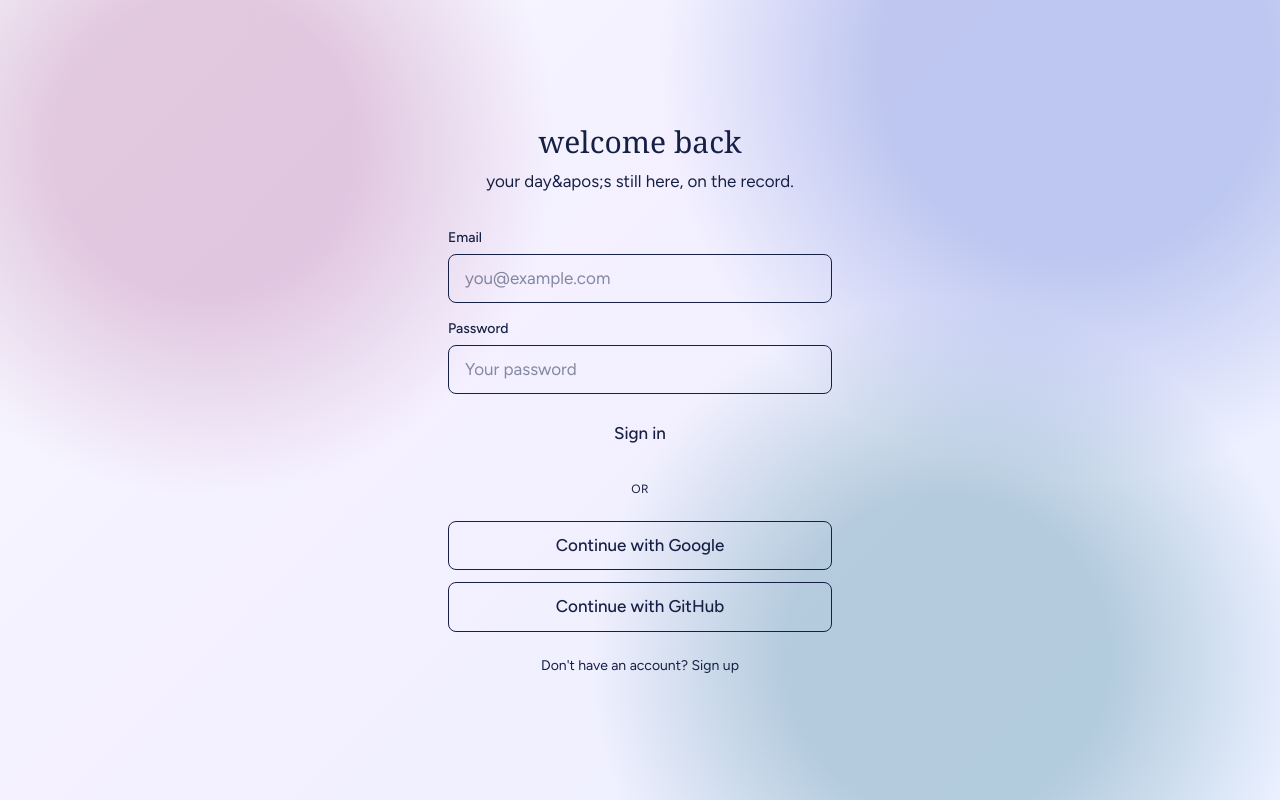
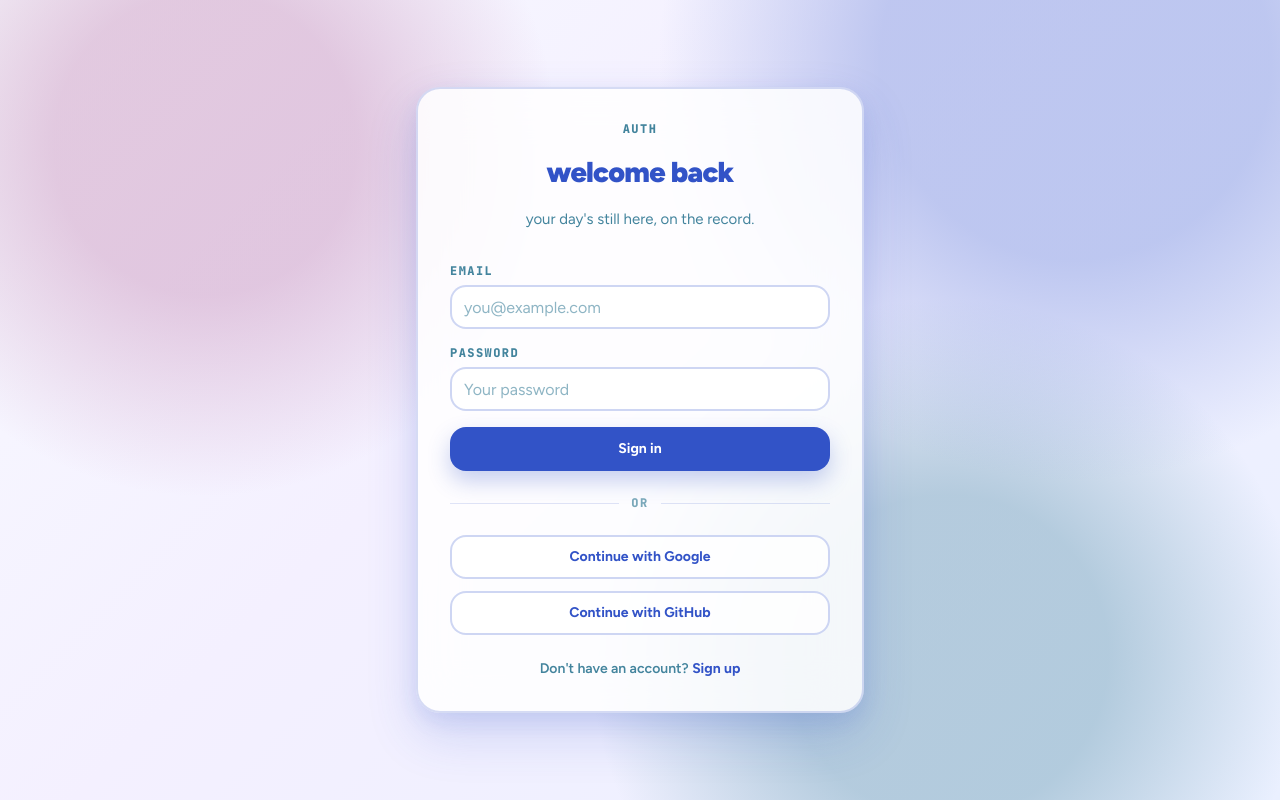
Before and after one commit to yewen-jin/alibi-coach, a Next.js app: page /auth/login in a window 1280 px wide. Built offline with nearby package versions, Linux system fonts and the light colour scheme.

Commit message:
fixed: style consistency across all pages including login and signup

```diff
--- a/app/auth/login/page.tsx
+++ b/app/auth/login/page.tsx
@@ -59,26 +59,29 @@ export default function LoginPage() {
   }
 
   return (
-    <div className="min-h-screen flex flex-col items-center justify-center px-4 py-12">
-      <div className="w-full max-w-sm">
-        <div className="text-center mb-8">
-          <h1 className="font-serif text-3xl text-foreground mb-2">welcome back</h1>
-          <p className="text-muted-foreground">
+    <main className="alibi-page flex items-center justify-center px-4 py-12 sm:px-6">
+      <section className="alibi-card-pop w-full max-w-md p-7 sm:p-8">
+        <div className="mb-8 text-center">
+          <p className="alibi-label">auth</p>
+          <h1 className="mt-3 text-[1.8rem] font-black tracking-tight text-alibi-blue">
+            welcome back
+          </h1>
+          <p className="mt-3 text-[15px] leading-relaxed text-alibi-teal">
             {fromDemo
               ? "sign in, then import your demo blocks."
-              : "your day&apos;s still here, on the record."}
+              : "your day's still here, on the record."}
           </p>
         </div>
 
         <form onSubmit={handleLogin} className="space-y-4">
           {error && (
-            <div className="bg-destructive/10 border border-destructive/20 text-destructive rounded-lg p-3 text-sm">
+            <div className="rounded-2xl border-2 border-alibi-pink/25 bg-alibi-pink/10 p-3 text-sm font-semibold text-alibi-pink">
               {error}
             </div>
           )}
 
           <div>
-            <label htmlFor="email" className="block text-sm font-medium text-foreground mb-1.5">
+            <label htmlFor="email" className="alibi-label mb-1.5 block">
               Email
             </label>
             <input
@@ -87,13 +90,13 @@ export default function LoginPage() {
               value={email}
               onChange={(e) => setEmail(e.target.value)}
               required
-              className="w-full px-4 py-2.5 bg-card border border-border rounded-lg text-foreground placeholder:text-muted-foreground focus:outline-none focus:ring-2 focus:ring-ring"
+              className="alibi-input h-11 w-full placeholder:text-alibi-teal/60"
               placeholder="you@example.com"
             />
           </div>
 
           <div>
-            <label htmlFor="password" className="block text-sm font-medium text-foreground mb-1.5">
+            <label htmlFor="password" className="alibi-label mb-1.5 block">
               Password
             </label>
             <input
@@ -102,7 +105,7 @@ export default function LoginPage() {
               value={password}
               onChange={(e) => setPassword(e.target.value)}
               required
-              className="w-full px-4 py-2.5 bg-card border border-border rounded-lg text-foreground placeholder:text-muted-foreground focus:outline-none focus:ring-2 focus:ring-ring"
+              className="alibi-input h-11 w-full placeholder:text-alibi-teal/60"
               placeholder="Your password"
             />
           </div>
@@ -110,16 +113,16 @@ export default function LoginPage() {
           <button
             type="submit"
             disabled={loading || Boolean(oauthLoading)}
-            className="w-full py-2.5 bg-primary text-primary-foreground rounded-lg font-medium hover:bg-primary/90 transition-colors disabled:opacity-50 disabled:cursor-not-allowed"
+            className="alibi-button-primary h-11 w-full text-sm disabled:cursor-not-allowed"
           >
             {loading ? "Signing in..." : "Sign in"}
           </button>
         </form>
 
         <div className="my-6 flex items-center gap-3">
-          <div className="h-px flex-1 bg-border" />
-          <span className="text-xs uppercase tracking-wide text-muted-foreground">or</span>
-          <div className="h-px flex-1 bg-border" />
+          <div className="h-px flex-1 bg-alibi-blue/15" />
+          <span className="alibi-label text-alibi-teal/70">or</span>
+          <div className="h-px flex-1 bg-alibi-blue/15" />
         </div>
 
         <div className="space-y-3">
@@ -127,7 +130,7 @@ export default function LoginPage() {
             type="button"
             disabled={loading || Boolean(oauthLoading)}
             onClick={() => handleOAuthLogin("google")}
-            className="w-full py-2.5 bg-card border border-border text-foreground rounded-lg font-medium hover:bg-muted transition-colors disabled:opacity-50 disabled:cursor-not-allowed"
+            className="alibi-button-secondary h-11 w-full text-sm disabled:cursor-not-allowed"
           >
             {oauthLoading === "google" ? "Continuing with Google..." : "Continue with Google"}
           </button>
@@ -136,19 +139,22 @@ export default function LoginPage() {
             type="button"
             disabled={loading || Boolean(oauthLoading)}
             onClick={() => handleOAuthLogin("github")}
-            className="w-full py-2.5 bg-card border border-border text-foreground rounded-lg font-medium hover:bg-muted transition-colors disabled:opacity-50 disabled:cursor-not-allowed"
+            className="alibi-button-secondary h-11 w-full text-sm disabled:cursor-not-allowed"
           >
             {oauthLoading === "github" ? "Continuing with GitHub..." : "Continue with GitHub"}
           </button>
         </div>
 
-        <p className="text-center text-sm text-muted-foreground mt-6">
+        <p className="mt-6 text-center text-sm font-semibold text-alibi-teal">
           Don&apos;t have an account?{" "}
-          <Link href={fromDemo ? "/auth/sign-up?from=demo" : "/auth/sign-up"} className="text-primary hover:underline">
+          <Link
+            href={fromDemo ? "/auth/sign-up?from=demo" : "/auth/sign-up"}
+            className="font-bold text-alibi-blue transition-colors hover:text-alibi-pink"
+          >
             Sign up
           </Link>
         </p>
-      </div>
-    </div>
+      </section>
+    </main>
   )
 }
--- a/app/auth/sign-up/page.tsx
+++ b/app/auth/sign-up/page.tsx
@@ -63,11 +63,14 @@ export default function SignUpPage() {
   }
 
   return (
-    <div className="min-h-screen flex flex-col items-center justify-center px-4 py-12">
-      <div className="w-full max-w-sm">
-        <div className="text-center mb-8">
-          <h1 className="font-serif text-3xl text-foreground mb-2">say hi to alibi</h1>
-          <p className="text-muted-foreground">
+    <main className="alibi-page flex items-center justify-center px-4 py-12 sm:px-6">
+      <section className="alibi-card-pop w-full max-w-md p-7 sm:p-8">
+        <div className="mb-8 text-center">
+          <p className="alibi-label">auth</p>
+          <h1 className="mt-3 text-[1.8rem] font-black tracking-tight text-alibi-blue">
+            say hi to alibi
+          </h1>
+          <p className="mt-3 text-[15px] leading-relaxed text-alibi-teal">
             {fromDemo
               ? "create an account, then import your demo blocks."
               : "a witness with a warm voice. no planning required."}
@@ -76,13 +79,13 @@ export default function SignUpPage() {
 
         <form onSubmit={handleSignUp} className="space-y-4">
           {error && (
-            <div className="bg-destructive/10 border border-destructive/20 text-destructive rounded-lg p-3 text-sm">
+            <div className="rounded-2xl border-2 border-alibi-pink/25 bg-alibi-pink/10 p-3 text-sm font-semibold text-alibi-pink">
               {error}
             </div>
           )}
 
           <div>
-            <label htmlFor="email" className="block text-sm font-medium text-foreground mb-1.5">
+            <label htmlFor="email" className="alibi-label mb-1.5 block">
               Email
             </label>
             <input
@@ -91,13 +94,13 @@ export default function SignUpPage() {
               value={email}
               onChange={(e) => setEmail(e.target.value)}
               required
-              className="w-full px-4 py-2.5 bg-card border border-border rounded-lg text-foreground placeholder:text-muted-foreground focus:outline-none focus:ring-2 focus:ring-ring"
+              className="alibi-input h-11 w-full placeholder:text-alibi-teal/60"
               placeholder="you@example.com"
             />
           </div>
 
           <div>
-            <label htmlFor="password" className="block text-sm font-medium text-foreground mb-1.5">
+            <label htmlFor="password" className="alibi-label mb-1.5 block">
               Password
             </label>
             <input
@@ -107,7 +110,7 @@ export default function SignUpPage() {
               onChange={(e) => setPassword(e.target.value)}
               required
               minLength={6}
-              className="w-full px-4 py-2.5 bg-card border border-border rounded-lg text-foreground placeholder:text-muted-foreground focus:outline-none focus:ring-2 focus:ring-ring"
+              className="alibi-input h-11 w-full placeholder:text-alibi-teal/60"
               placeholder="At least 6 characters"
             />
           </div>
@@ -115,16 +118,16 @@ export default function SignUpPage() {
           <button
             type="submit"
             disabled={loading || Boolean(oauthLoading)}
-            className="w-full py-2.5 bg-primary text-primary-foreground rounded-lg font-medium hover:bg-primary/90 transition-colors disabled:opacity-50 disabled:cursor-not-allowed"
+            className="alibi-button-primary h-11 w-full text-sm disabled:cursor-not-allowed"
           >
             {loading ? "Creating account..." : "Create account"}
           </button>
         </form>
 
         <div className="my-6 flex items-center gap-3">
-          <div className="h-px flex-1 bg-border" />
-          <span className="text-xs uppercase tracking-wide text-muted-foreground">or</span>
-          <div className="h-px flex-1 bg-border" />
+          <div className="h-px flex-1 bg-alibi-blue/15" />
+          <span className="alibi-label text-alibi-teal/70">or</span>
+          <div className="h-px flex-1 bg-alibi-blue/15" />
         </div>
 
         <div className="space-y-3">
@@ -132,7 +135,7 @@ export default function SignUpPage() {
             type="button"
             disabled={loading || Boolean(oauthLoading)}
             onClick={() => handleOAuthSignUp("google")}
-            className="w-full py-2.5 bg-card border border-border text-foreground rounded-lg font-medium hover:bg-muted transition-colors disabled:opacity-50 disabled:cursor-not-allowed"
+            className="alibi-button-secondary h-11 w-full text-sm disabled:cursor-not-allowed"
           >
             {oauthLoading === "google" ? "Continuing with Google..." : "Continue with Google"}
           </button>
@@ -141,19 +144,22 @@ export default function SignUpPage() {
             type="button"
             disabled={loading || Boolean(oauthLoading)}
             onClick={() => handleOAuthSignUp("github")}
-            className="w-full py-2.5 bg-card border border-border text-foreground rounded-lg font-medium hover:bg-muted transition-colors disabled:opacity-50 disabled:cursor-not-allowed"
+            className="alibi-button-secondary h-11 w-full text-sm disabled:cursor-not-allowed"
           >
             {oauthLoading === "github" ? "Continuing with GitHub..." : "Continue with GitHub"}
           </button>
         </div>
 
-        <p className="text-center text-sm text-muted-foreground mt-6">
+        <p className="mt-6 text-center text-sm font-semibold text-alibi-teal">
           Already have an account?{" "}
-          <Link href={fromDemo ? "/auth/login?from=demo" : "/auth/login"} className="text-primary hover:underline">
+          <Link
+            href={fromDemo ? "/auth/login?from=demo" : "/auth/login"}
+            className="font-bold text-alibi-blue transition-colors hover:text-alibi-pink"
+          >
             Sign in
           </Link>
         </p>
-      </div>
-    </div>
+      </section>
+    </main>
   )
 }
```
Also changed, not shown: 1 other file (tests, documents, lock files or other folders).
